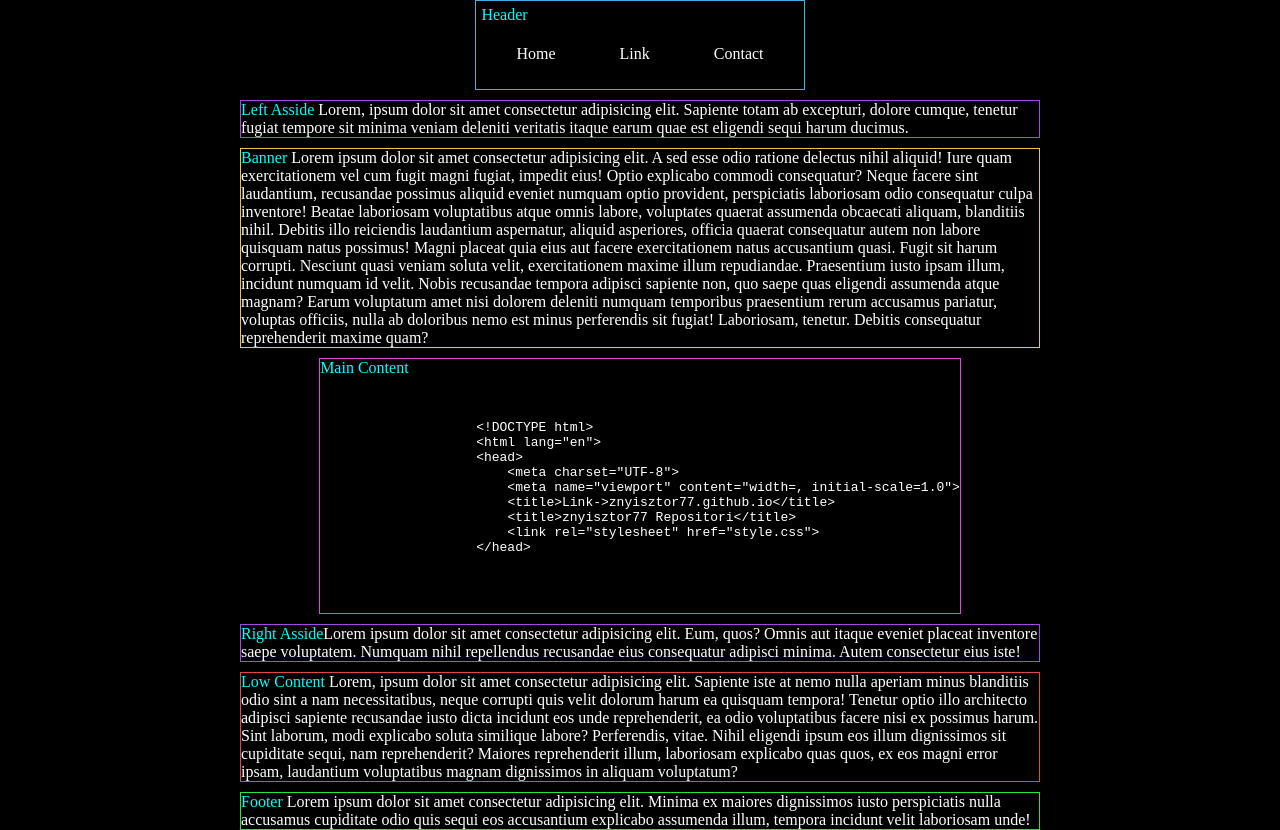
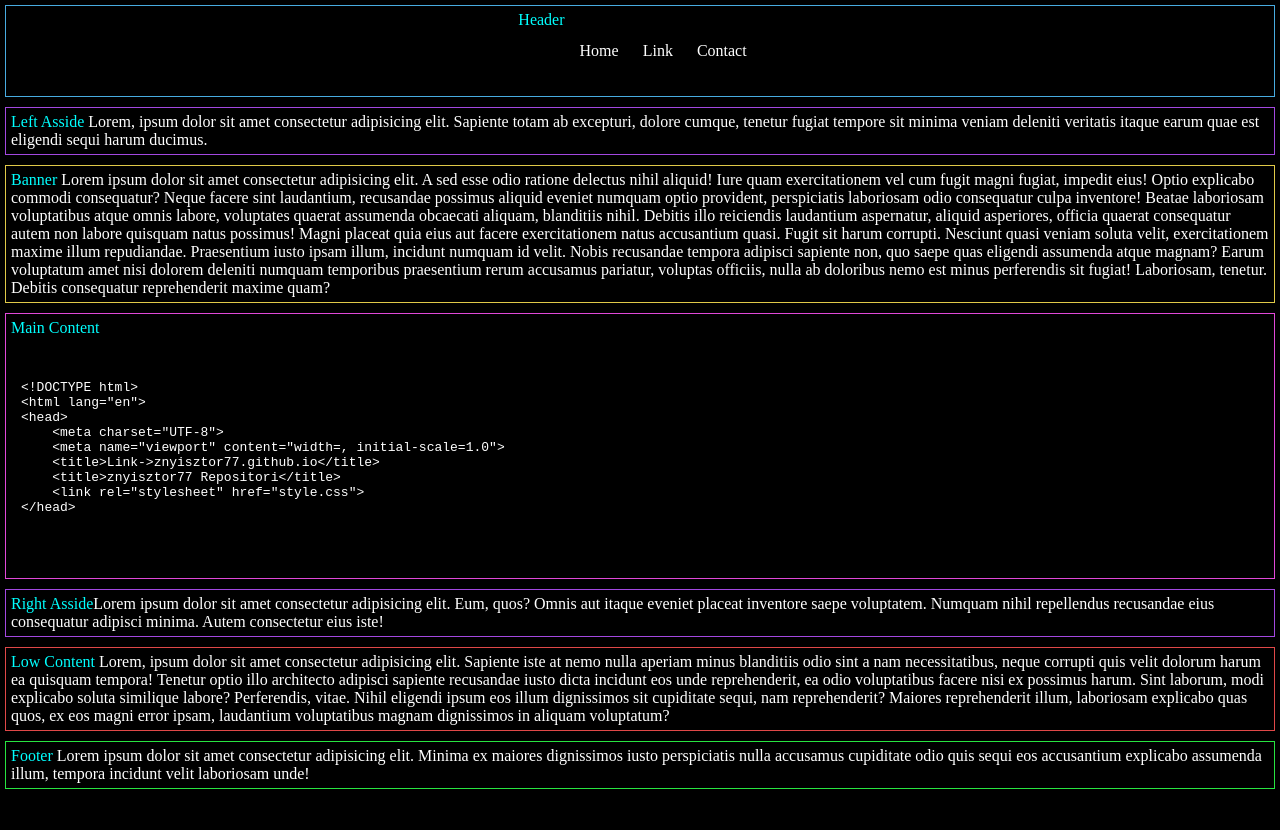
Before and after one commit to znyisztor77/html_css_js_gyakorlo, a plain HTML site: page alaphtml.html in a window 1280 px wide. After the commit the page ends 800 px from the top, so only its background shows below. Drawn offline with Linux system fonts and the light colour scheme.

Commit message:
Pre-code áthelyezés

```diff
--- a/alaphtml.css
+++ b/alaphtml.css
@@ -1,18 +1,23 @@
+body{
+    margin: 0;
+    /*min-height: 100vh;
+    width: 100vw;*/
+    background-color: rgb(0, 0, 0);
+    color: white;
+    padding: 5px;
+
+}
 span{
     color: aqua;
-}
-body{
-    margin: 0;
-    min-height: 100vh;
-    width: 100vw;
-    background-color: black;
-    color: white;
-
 }
 header{
     color: aliceblue;
     border: 1px solid #48abe0;
     padding: 5px;
+    display: flex;
+    justify-content: center;
+
+    /*height: 100svh;*/
 }
 header ul{
     list-style-type: none;
@@ -20,8 +25,9 @@ header ul{
 }
 header li {
     display: inline-block;
-    padding-left: 30px;
-    padding-right: 30px;
+    padding: 10px;
+    /*padding-left: 30px;
+    padding-right: 30px;*/
 
 }
 header li:hover{
@@ -35,28 +41,36 @@ a:link, a:visited, a:active{
 
 .left-aside{
     border: 1px solid #a348e0;
+    padding: 5px;
 }
 .right-aside{
     border: 1px solid #a348e0;
+    padding: 5px;
 }
 .banner{
     border: 1px solid #e0c948;
+    padding: 5px;
 }
 main{
     border: 1px solid #e048d8;
+    padding: 5px;
 }
 .low-content{
     border: 1px solid #e04848;
+    padding: 5px;
 }
 footer{
     border: 1px solid #27e440;
+    padding: 5px;
 }
 .container{
-    width: 100%;
-    max-width: 800px;
-    margin: auto;
-    display: flex;
-    flex-direction: column;
-    align-items: center;
+    display: grid;
     gap: 10px;
 }
+.content{
+    display: grid;
+    gap: 10px;
+}
+pre{
+    padding-left: 10px
+}
--- a/alaphtml.html
+++ b/alaphtml.html
@@ -8,20 +8,26 @@
     </head>
 <body>
     <div class="container">
-
+        <div class="header">
             <header><span>Header</span>
                 <ul>
                     <li><a href="#">Home</a></li>
                     <li><a href="#">Link</a></li>
                     <li><a href="#">Contact</a></li>
-        </ul></header>
+                </ul>
+            </header>
+
+        </div>
+        <div class="content">
             <aside class="left-aside"><Span>Left Asside</Span>
-            Lorem, ipsum dolor sit amet consectetur adipisicing elit. Sapiente totam ab excepturi, dolore cumque, tenetur fugiat tempore sit minima veniam deleniti veritatis itaque earum quae est eligendi sequi harum ducimus.</aside>
+                Lorem, ipsum dolor sit amet consectetur adipisicing elit. Sapiente totam ab excepturi, dolore cumque, tenetur fugiat tempore sit minima veniam deleniti veritatis itaque earum quae est eligendi sequi harum ducimus.
+            </aside>
             <section class="banner"><span>Banner</span> Lorem ipsum dolor sit amet consectetur adipisicing elit. A sed esse odio ratione delectus nihil aliquid! Iure quam exercitationem vel cum fugit magni fugiat, impedit eius! Optio explicabo commodi consequatur?
             Neque facere sint laudantium, recusandae possimus aliquid eveniet numquam optio provident, perspiciatis laboriosam odio consequatur culpa inventore! Beatae laboriosam voluptatibus atque omnis labore, voluptates quaerat assumenda obcaecati aliquam, blanditiis nihil.
             Debitis illo reiciendis laudantium aspernatur, aliquid asperiores, officia quaerat consequatur autem non labore quisquam natus possimus! Magni placeat quia eius aut facere exercitationem natus accusantium quasi. Fugit sit harum corrupti.
             Nesciunt quasi veniam soluta velit, exercitationem maxime illum repudiandae. Praesentium iusto ipsam illum, incidunt numquam id velit. Nobis recusandae tempora adipisci sapiente non, quo saepe quas eligendi assumenda atque magnam?
-        Earum voluptatum amet nisi dolorem deleniti numquam temporibus praesentium rerum accusamus pariatur, voluptas officiis, nulla ab doloribus nemo est minus perferendis sit fugiat! Laboriosam, tenetur. Debitis consequatur reprehenderit maxime quam?</section>
+            Earum voluptatum amet nisi dolorem deleniti numquam temporibus praesentium rerum accusamus pariatur, voluptas officiis, nulla ab doloribus nemo est minus perferendis sit fugiat! Laboriosam, tenetur. Debitis consequatur reprehenderit maxime quam?
+            </section>
             <main><span>Main Content </span>
                 <pre id="text">
 <code>
@@ -38,14 +44,16 @@
 </code>
 
                 </pre>
+            </main>
+            <aside class="right-aside"><span>Right Asside</span>Lorem ipsum dolor sit amet consectetur adipisicing elit. Eum, quos? Omnis aut itaque eveniet placeat inventore saepe voluptatem. Numquam nihil repellendus recusandae eius consequatur adipisci minima. Autem consectetur eius iste!
+            </aside>
+            <section  class="low-content"><span>Low Content</span>   Lorem, ipsum dolor sit amet consectetur adipisicing elit. Sapiente iste at nemo nulla aperiam minus blanditiis odio sint a nam necessitatibus, neque corrupti quis velit dolorum harum ea quisquam tempora!
+            Tenetur optio illo architecto adipisci sapiente recusandae iusto dicta incidunt eos unde reprehenderit, ea odio voluptatibus facere nisi ex possimus harum. Sint laborum, modi explicabo soluta similique labore? Perferendis, vitae.
+            Nihil eligendi ipsum eos illum dignissimos sit cupiditate sequi, nam reprehenderit? Maiores reprehenderit illum, laboriosam explicabo quas quos, ex eos magni error ipsam, laudantium voluptatibus magnam dignissimos in aliquam voluptatum?
+            </section>
+        </div>
 
 
-
-        </main>
-        <aside class="right-aside"><span>Right Asside</span>Lorem ipsum dolor sit amet consectetur adipisicing elit. Eum, quos? Omnis aut itaque eveniet placeat inventore saepe voluptatem. Numquam nihil repellendus recusandae eius consequatur adipisci minima. Autem consectetur eius iste!</aside>
-        <section  class="low-content"><span>Low Content</span>   Lorem, ipsum dolor sit amet consectetur adipisicing elit. Sapiente iste at nemo nulla aperiam minus blanditiis odio sint a nam necessitatibus, neque corrupti quis velit dolorum harum ea quisquam tempora!
-        Tenetur optio illo architecto adipisci sapiente recusandae iusto dicta incidunt eos unde reprehenderit, ea odio voluptatibus facere nisi ex possimus harum. Sint laborum, modi explicabo soluta similique labore? Perferendis, vitae.
-        Nihil eligendi ipsum eos illum dignissimos sit cupiditate sequi, nam reprehenderit? Maiores reprehenderit illum, laboriosam explicabo quas quos, ex eos magni error ipsam, laudantium voluptatibus magnam dignissimos in aliquam voluptatum?</section>
         <footer><span>Footer</span>  Lorem ipsum dolor sit amet consectetur adipisicing elit. Minima ex maiores dignissimos iusto perspiciatis nulla accusamus cupiditate odio quis sequi eos accusantium explicabo assumenda illum, tempora incidunt velit laboriosam unde! </footer>
     </div>
 
--- /dev/null
+++ b/alaphtml2.css
@@ -0,0 +1,25 @@
+body{
+    margin: 0;
+    /*min-height: 100vh;
+    width: 100vw;*/
+    background-color: rgb(0, 0, 0);
+    color: white;
+}
+
+.container{
+    display: grid;
+    height: 100%;
+    grid-template-rows: 6rem 5rem auto 5rem;
+    grid-template-columns: 20% auto 20%;
+    font-size: 1.5rem;
+
+}
+@media(max-width:480px){
+    .container{
+        grid-template-rows: 6rem 6rem 6rem auto 6rem 6rem;
+        grid-template-columns: 1fr;
+    }
+    left-aside, right-aside main {
+        grid-column: 1 / 4;
+    }
+}
```
Lines whose indentation alone changed are shown as unchanged.
